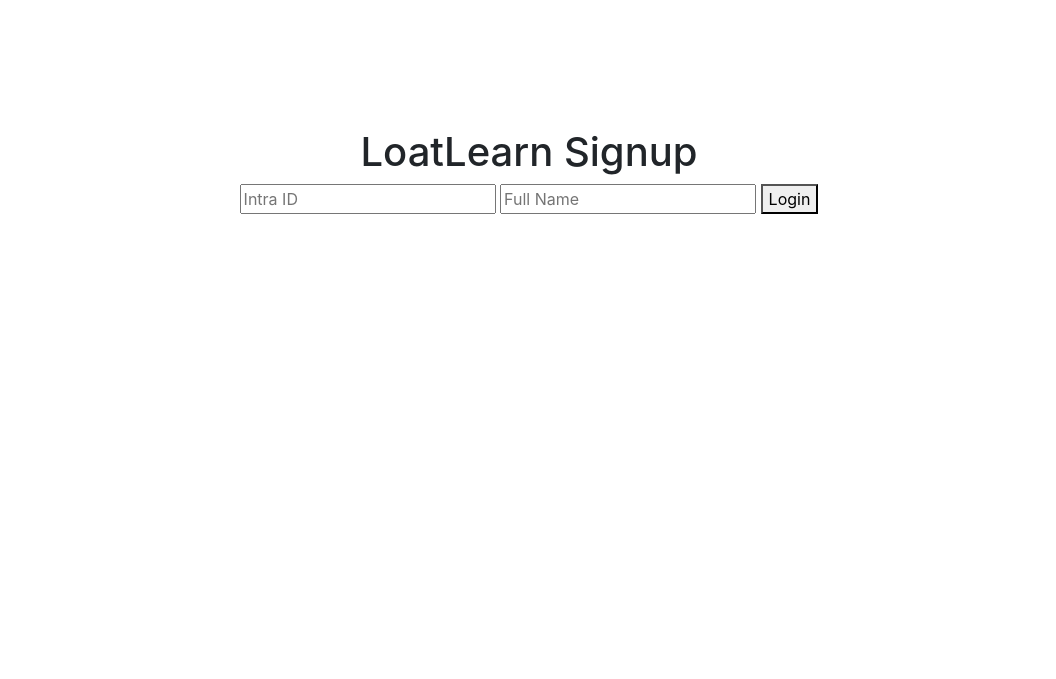
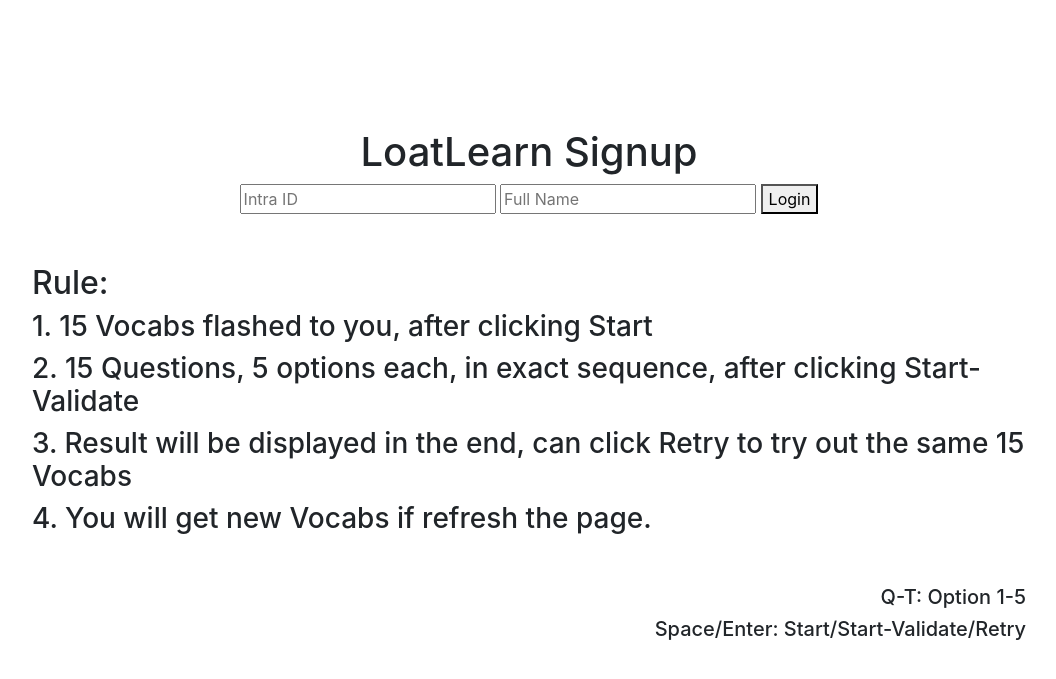
Before and after one commit to Andrew-Infinite/LoatLearn, a Flask app: page / in a window 1280 px wide. Shown: the top 679 px of the page, without its empty margins (111-1167 px from the left). Run offline with Flask 3, Linux system fonts and the light colour scheme; some libraries are stand-ins or nearby versions.

Commit message:
add on manual for users on login page

```diff
--- a/templates/index.html
+++ b/templates/index.html
@@ -19,6 +19,15 @@
                 <button id="login-button" type="button" onclick="validateLogin()">Login</button>
             </form>
             <div id="error-message" class="hidden"></div>
+            <div style="text-align: left; margin: 5% 0;">
+                <h2>Rule:</h2>
+                <h3>1. 15 Vocabs flashed to you, after clicking Start</h3>
+                <h3>2. 15 Questions, 5 options each, in exact sequence, after clicking Start-Validate</h3>
+                <h3>3. Result will be displayed in the end, can click Retry to try out the same 15 Vocabs</h3>
+                <h3>4. You will get new Vocabs if refresh the page.</h3>
+            </div>
+            <h5 style="text-align: right;">Q-T: Option 1-5</h5>
+            <h5 style="text-align: right;">Space/Enter: Start/Start-Validate/Retry</h5>
         </div>
         <div id="start_page" class="container" style="display: none;">
             <h1 class="display-1 fw-bold">Let's test your Espanol!!!</h1>
```
Also changed, not shown: 1 other file.
